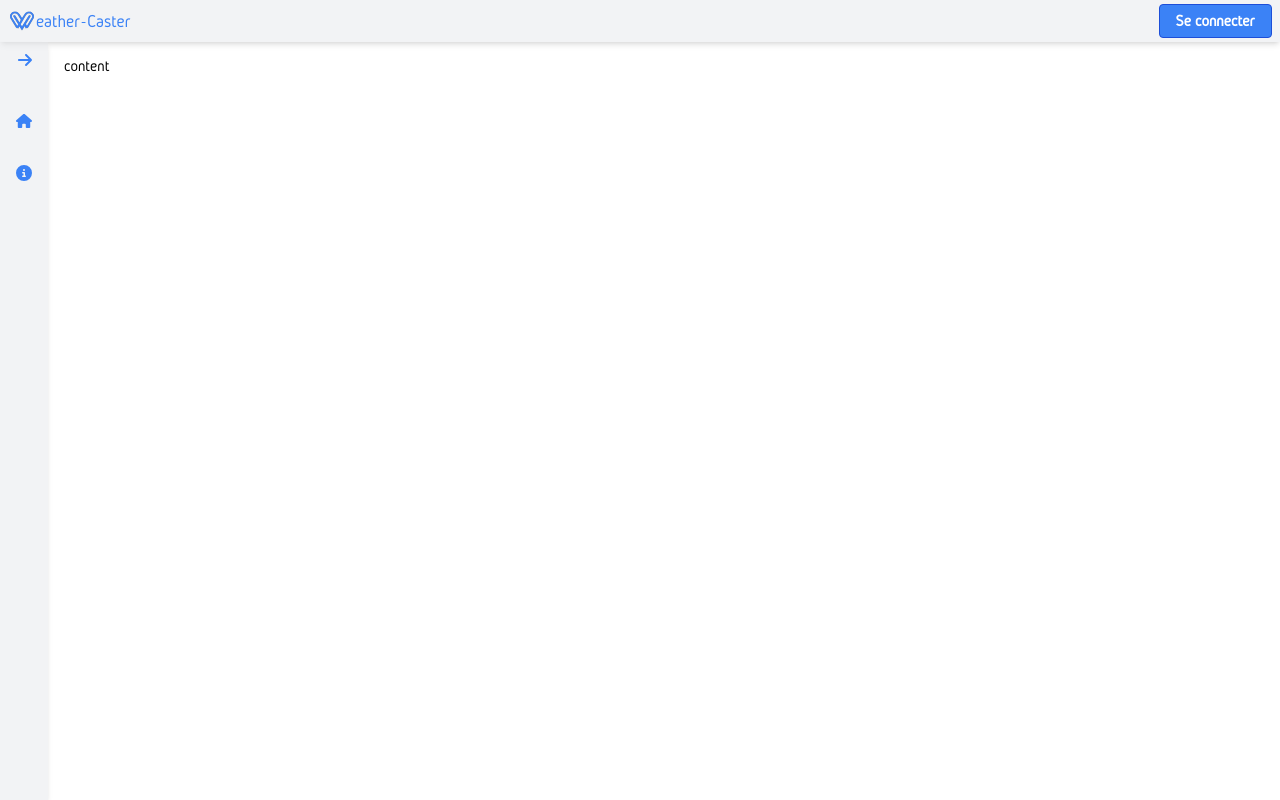
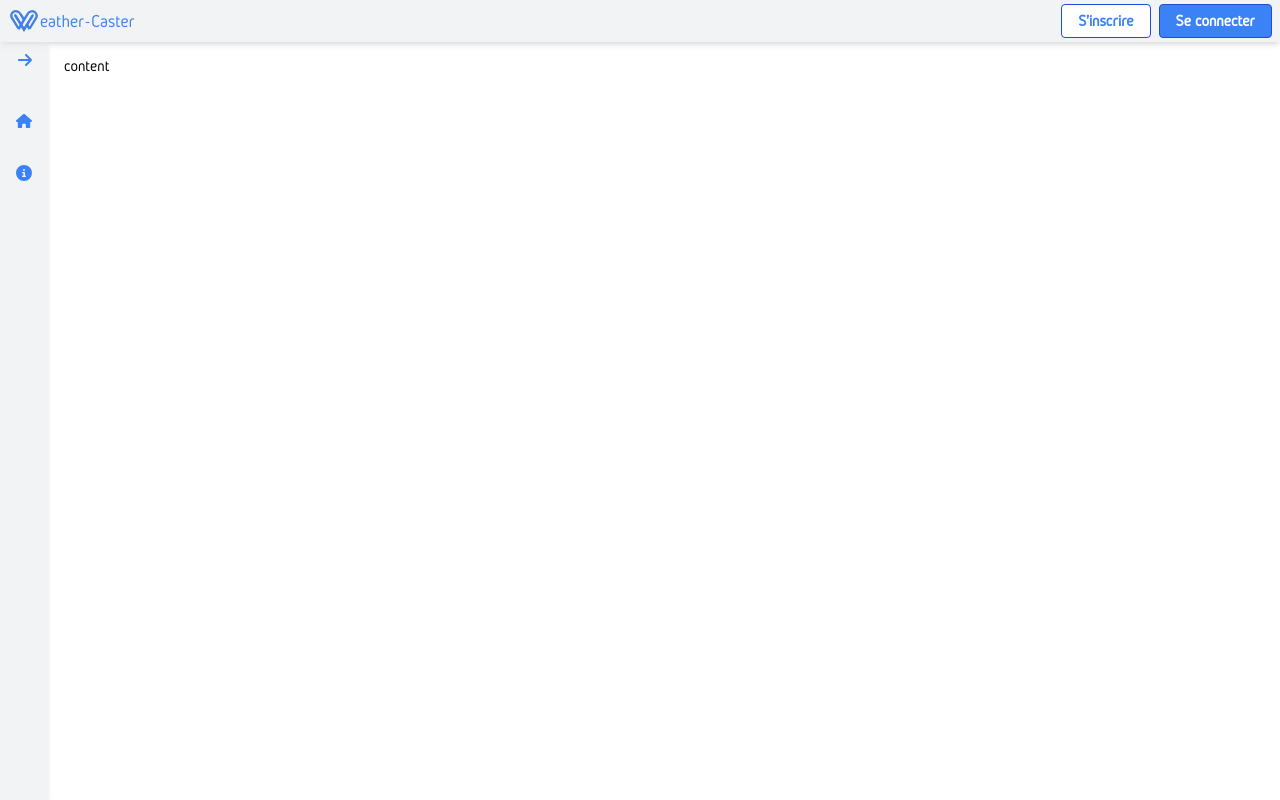
Before and after one commit to verdesB/Weather-Forcast, a React (Vite) app in the folder FRONT/: page / in a window 1280 px wide. Built offline with nearby package versions, Linux system fonts and the light colour scheme.

Commit message:
add sign Up button

```diff
--- a/FRONT/src/components/Header/Header.jsx
+++ b/FRONT/src/components/Header/Header.jsx
@@ -8,11 +8,12 @@ const Header = () => {
                 <nav className="flex flex-row items-center h-full ">
                     <div className="w-3/6 pl-1">
                         <Link className="flex flex-row items-center">
-                            <img className="w-7 h-7" src={logo} alt="logo"></img>
+                            <img className="w-8 h-8" src={logo} alt="logo"></img>
                             <span className="text-blue-500 text-lg">eather-Caster</span>
                         </Link>
                     </div>
-                    <div className="w-3/6 flex flex-row justify-end pr-1">
+                    <div className="w-3/6 flex flex-row justify-end pr-1 gap-2">
+                        <button className="bg-white hover:bg-blue-500 text-blue-500 hover:text-white font-bold py-2 px-4 border border-blue-700 rounded">S'inscrire</button>
                         <button className="bg-blue-500 hover:bg-blue-700 text-white font-bold py-2 px-4 border border-blue-700 rounded">Se connecter</button>
                     </div>
                 </nav>
```
